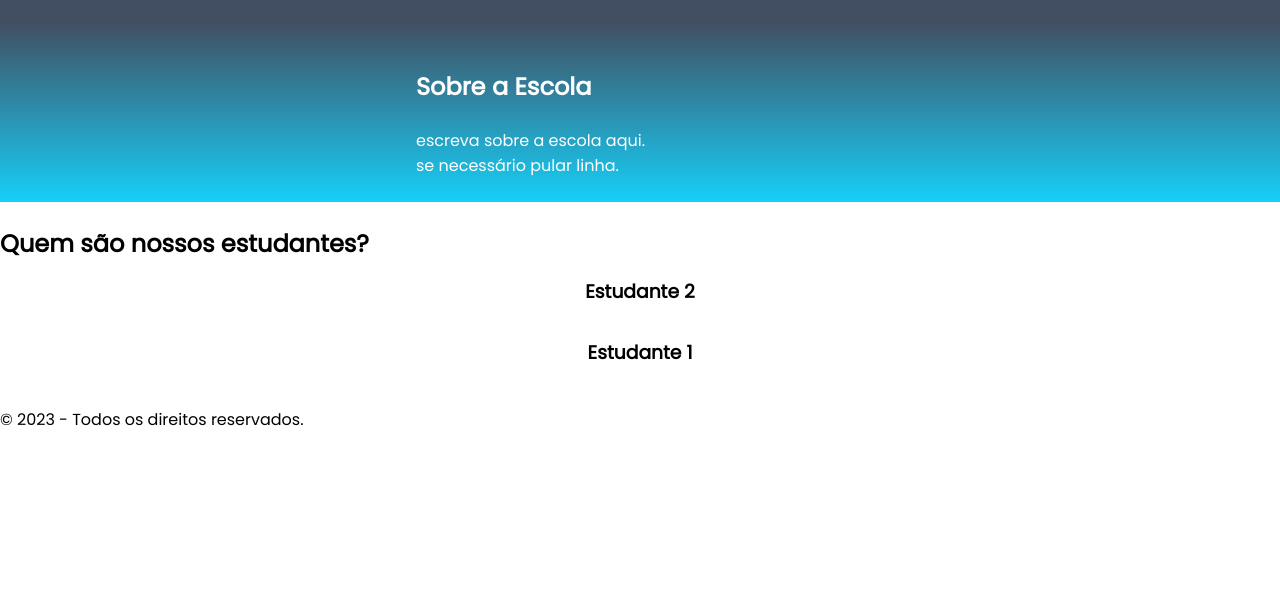
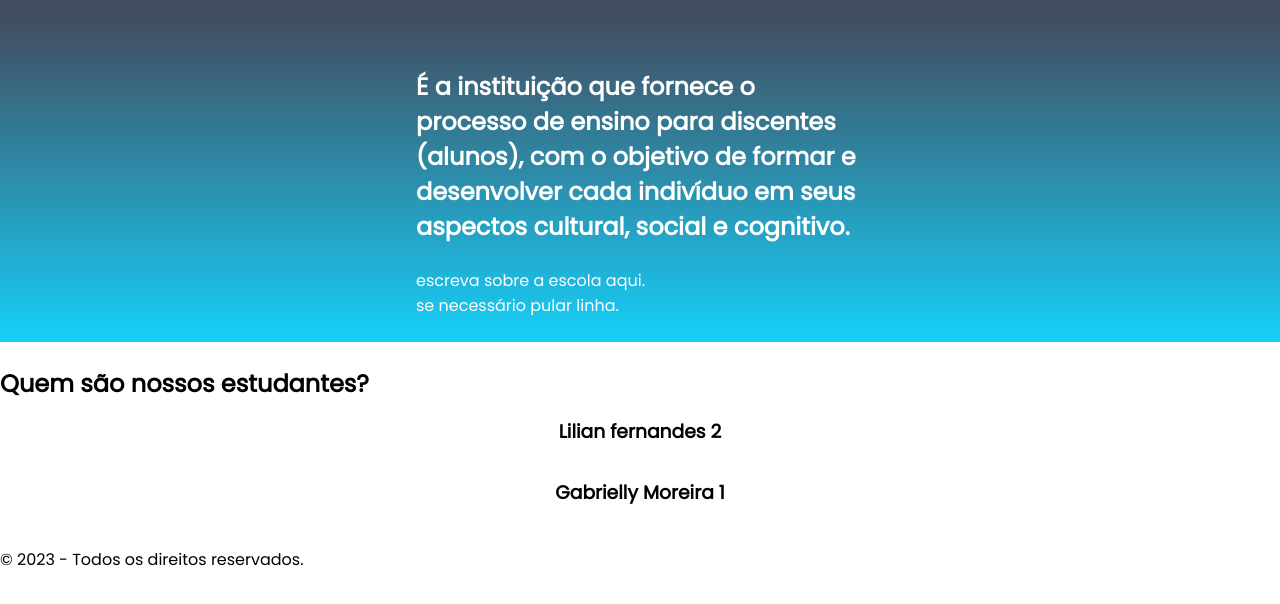
Before and after one commit to lilianfernandessantos/site-escola, a plain HTML site: page index.html in a window 1280 px wide. Shown: the part 102-706 px from the top of the page. Drawn offline with Linux system fonts and the light colour scheme.

Commit message:
alterei meu nomes e falei sobre a escola.

```diff
--- a/index.html
+++ b/index.html
@@ -20,7 +20,9 @@
     </header>
     <section class="escola">
         <div class="escola-div-conteudo">
-            <h2 class="escola-titulo">Sobre a Escola</h2>
+            <h2 class="escola-titulo">É a instituição que fornece o processo de ensino para discentes (alunos), com o objetivo de formar e desenvolver
+                 cada indivíduo em seus aspectos cultural, social e cognitivo.
+            </h2>
             <p class="escola-texto-um">escreva sobre a escola aqui.</p>
             <p class="escola-texto-dois">se necessário pular linha.</p>
         </div>
@@ -32,12 +34,12 @@
         <span></span>
         <div class="estudante-div">
 
-            <h3 class="estudante-nome">Estudante 2</h3>
+            <h3 class="estudante-nome">Lilian fernandes  2</h3>
 
         </div>
         <div class="estudante-div">
 
-            <h3 class="estudante-nome">Estudante 1</h3>
+            <h3 class="estudante-nome"> Gabrielly Moreira 1</h3>
 
         </div>
 
```
